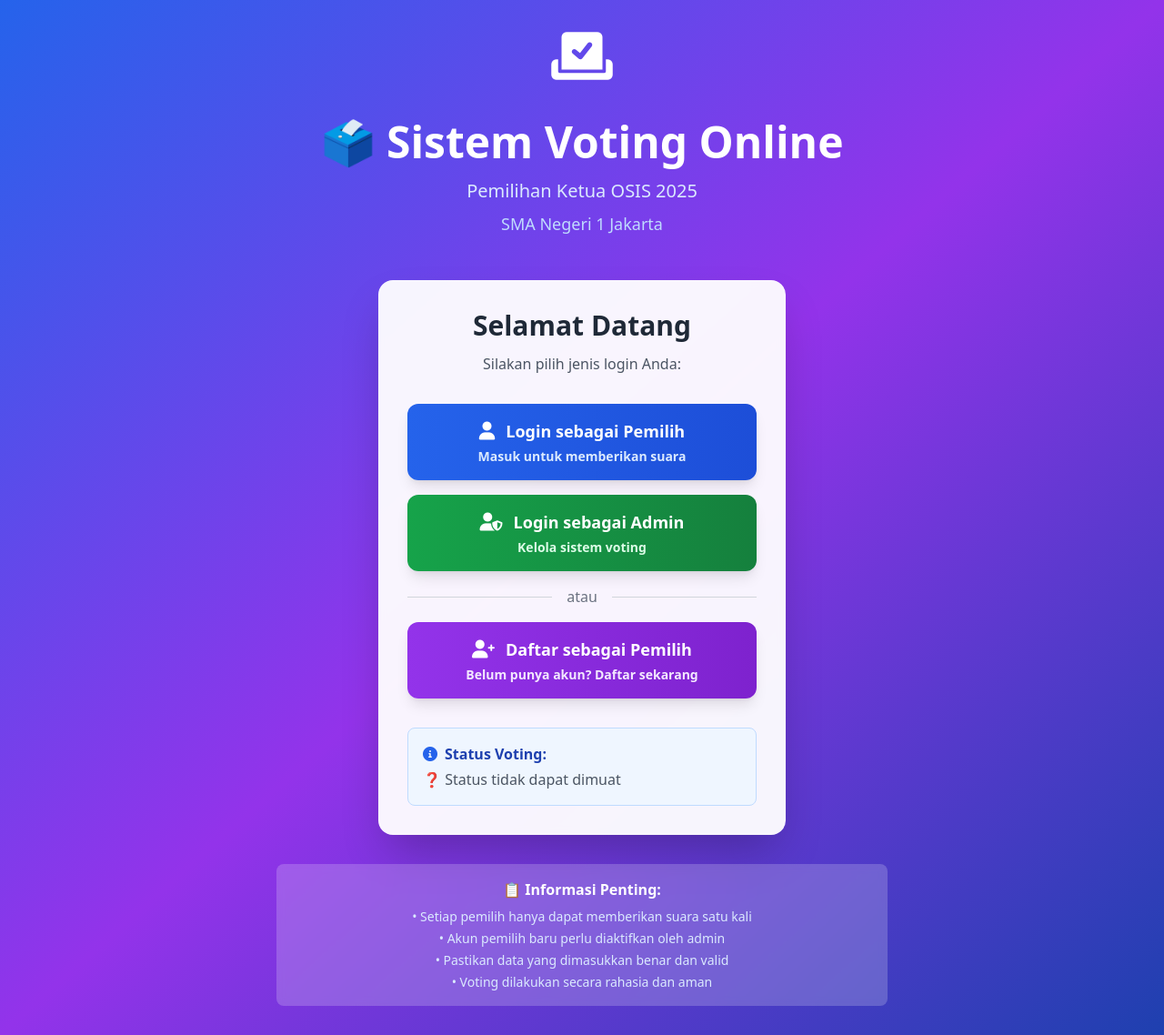
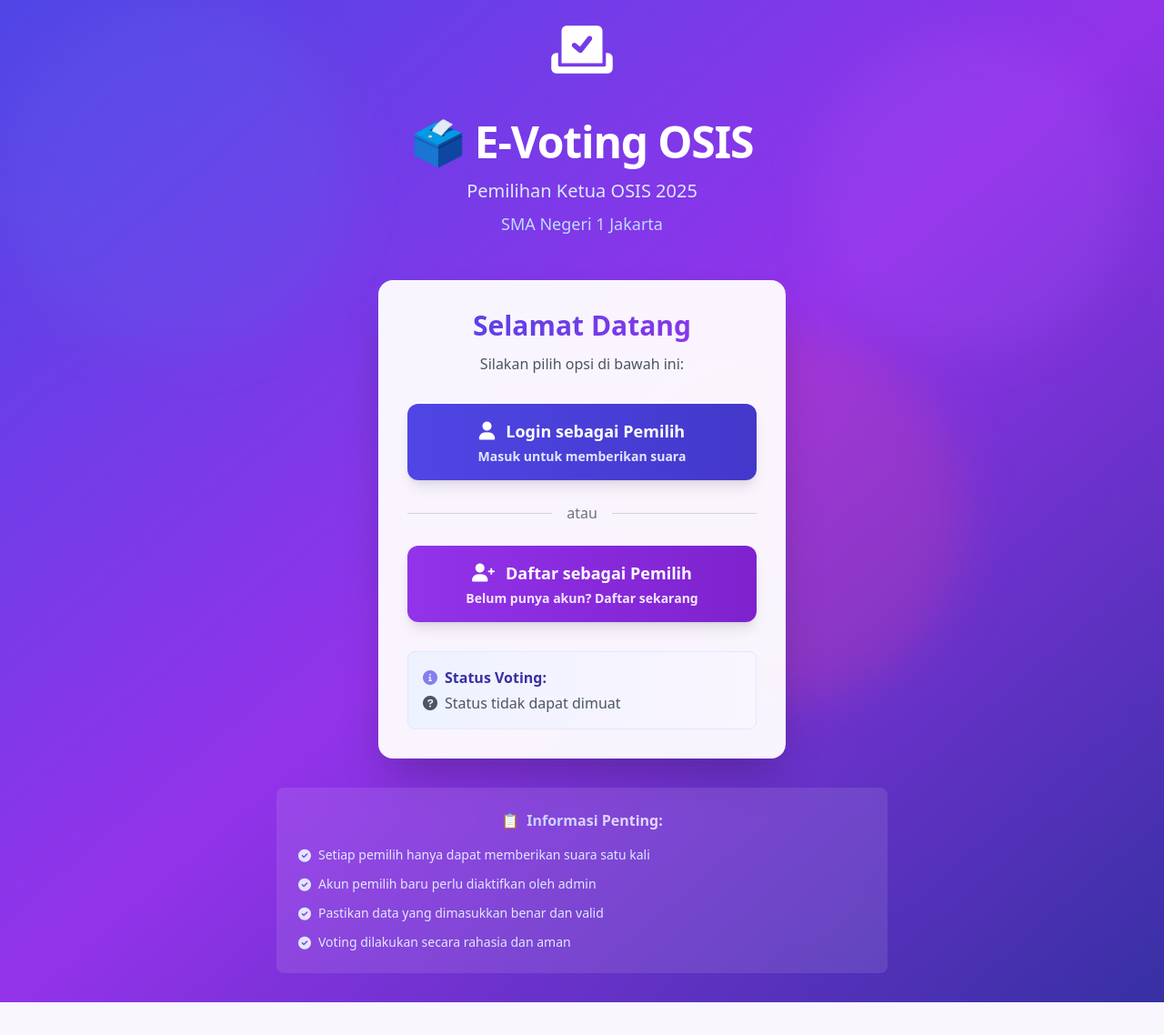
Before and after one commit to akbarwjyy/voting-system, a PHP site: page / in a window 1280 px wide. Shown: the whole page at 91% size. After the commit the page ends 1102 px from the top, so only its background shows below. Run offline with PHP 8.4, Linux system fonts and the light colour scheme; data that the repository does not hold is empty; some libraries are stand-ins or nearby versions.

Commit message:
improve UI consistency and interactivity

```diff
--- a/index.php
+++ b/index.php
@@ -24,48 +24,50 @@ if (isset($_SESSION['user_type'])) {
     <link href="https://cdnjs.cloudflare.com/ajax/libs/font-awesome/6.0.0/css/all.min.css" rel="stylesheet">
 </head>
 
-<body class="bg-gradient-to-br from-blue-600 via-purple-600 to-blue-800 min-h-screen">
-    <div class="container mx-auto px-4 py-8">
+<body class="min-h-screen bg-gradient-to-br from-indigo-600 via-purple-600 to-indigo-800 relative overflow-x-hidden">
+    <!-- Background Patterns -->
+    <div class="fixed inset-0 z-0">
+        <div class="absolute top-0 left-0 w-96 h-96 bg-indigo-500 rounded-full mix-blend-multiply filter blur-xl opacity-20 animate-blob"></div>
+        <div class="absolute top-0 right-0 w-96 h-96 bg-purple-500 rounded-full mix-blend-multiply filter blur-xl opacity-20 animate-blob animation-delay-2000"></div>
+        <div class="absolute bottom-0 left-1/2 w-96 h-96 bg-pink-500 rounded-full mix-blend-multiply filter blur-xl opacity-20 animate-blob animation-delay-4000"></div>
+    </div>
+
+    <div class="container mx-auto px-4 py-8 relative z-10">
         <!-- Header -->
         <div class="text-center mb-12">
-            <div class="mb-6">
-                <i class="fas fa-vote-yea text-6xl text-white mb-4"></i>
+            <div class="mb-6 transform hover:scale-110 transition-transform duration-300">
+                <i class="fas fa-vote-yea text-6xl text-white mb-4 animate-bounce"></i>
             </div>
-            <h1 class="text-5xl font-bold text-white mb-4">🗳️ Sistem Voting Online</h1>
-            <p class="text-xl text-blue-100 mb-2">Pemilihan Ketua OSIS 2025</p>
-            <p class="text-lg text-blue-200">SMA Negeri 1 Jakarta</p>
-        </div>
-
-        <!-- Main Card -->
-        <div class="max-w-md mx-auto bg-white rounded-2xl shadow-2xl p-8 backdrop-blur-sm bg-opacity-95">
+            <h1 class="text-5xl font-bold text-white mb-4 tracking-tight hover:tracking-wide transition-all duration-300">
+                🗳️ E-Voting OSIS
+            </h1>
+            <p class="text-xl text-blue-100 mb-2 hover:text-purple-200 transition-colors duration-300">
+                Pemilihan Ketua OSIS 2025
+            </p>
+            <p class="text-lg text-blue-200 hover:text-purple-300 transition-colors duration-300">
+                SMA Negeri 1 Jakarta
+            </p>
+        </div> <!-- Main Card -->
+        <div class="max-w-md mx-auto bg-white/95 rounded-2xl shadow-2xl p-8 backdrop-blur-sm hover:bg-white/100 transition-all duration-300 transform hover:-translate-y-1">
             <div class="text-center mb-8">
-                <h2 class="text-3xl font-bold text-gray-800 mb-3">Selamat Datang</h2>
-                <p class="text-gray-600">Silakan pilih jenis login Anda:</p>
+                <h2 class="text-3xl font-bold bg-gradient-to-r from-indigo-600 to-purple-600 bg-clip-text text-transparent mb-3">
+                    Selamat Datang
+                </h2>
+                <p class="text-gray-600">Silakan pilih opsi di bawah ini:</p>
             </div>
-
-            <div class="space-y-4">
-                <!-- Login Pemilih -->
+            <div class="space-y-6"> <!-- Login Pemilih -->
                 <a href="views/auth/login.php?type=user"
-                    class="group w-full bg-gradient-to-r from-blue-600 to-blue-700 hover:from-blue-700 hover:to-blue-800 text-white font-bold py-4 px-6 rounded-xl block text-center transition duration-300 transform hover:scale-105 shadow-lg">
-                    <div class="flex items-center justify-center space-x-3">
-                        <i class="fas fa-user text-xl group-hover:animate-pulse"></i>
+                    class="group w-full bg-gradient-to-r from-indigo-600 to-indigo-700 hover:from-indigo-700 hover:to-indigo-800 text-white font-bold py-4 px-6 rounded-xl block text-center transition-all duration-300 transform hover:scale-105 hover:shadow-xl shadow-lg relative overflow-hidden">
+                    <div class="absolute inset-0 bg-white/10 opacity-0 group-hover:opacity-100 transition-opacity duration-300"></div>
+                    <div class="flex items-center justify-center space-x-3 relative z-10">
+                        <i class="fas fa-user text-xl group-hover:animate-bounce"></i>
                         <span class="text-lg">Login sebagai Pemilih</span>
                     </div>
-                    <p class="text-blue-100 text-sm mt-1">Masuk untuk memberikan suara</p>
-                </a>
-
-                <!-- Login Admin -->
-                <a href="views/auth/login.php?type=admin"
-                    class="group w-full bg-gradient-to-r from-green-600 to-green-700 hover:from-green-700 hover:to-green-800 text-white font-bold py-4 px-6 rounded-xl block text-center transition duration-300 transform hover:scale-105 shadow-lg">
-                    <div class="flex items-center justify-center space-x-3">
-                        <i class="fas fa-user-shield text-xl group-hover:animate-pulse"></i>
-                        <span class="text-lg">Login sebagai Admin</span>
-                    </div>
-                    <p class="text-green-100 text-sm mt-1">Kelola sistem voting</p>
+                    <p class="text-indigo-100 text-sm mt-1 relative z-10">Masuk untuk memberikan suara</p>
                 </a>
 
                 <!-- Divider -->
-                <div class="flex items-center my-6">
+                <div class="flex items-center">
                     <div class="flex-grow border-t border-gray-300"></div>
                     <span class="px-4 text-gray-500 font-medium">atau</span>
                     <div class="flex-grow border-t border-gray-300"></div>
@@ -73,40 +75,87 @@ if (isset($_SESSION['user_type'])) {
 
                 <!-- Register -->
                 <a href="views/auth/register.php"
-                    class="group w-full bg-gradient-to-r from-purple-600 to-purple-700 hover:from-purple-700 hover:to-purple-800 text-white font-bold py-4 px-6 rounded-xl block text-center transition duration-300 transform hover:scale-105 shadow-lg">
+                    class="group w-full bg-gradient-to-r from-purple-600 to-purple-700 hover:from-purple-700 hover:to-purple-800 text-white font-bold py-4 px-6 rounded-xl block text-center transition-all duration-300 transform hover:scale-105 hover:shadow-xl shadow-lg relative overflow-hidden">
                     <div class="flex items-center justify-center space-x-3">
                         <i class="fas fa-user-plus text-xl group-hover:animate-pulse"></i>
                         <span class="text-lg">Daftar sebagai Pemilih</span>
                     </div>
                     <p class="text-purple-100 text-sm mt-1">Belum punya akun? Daftar sekarang</p>
                 </a>
-            </div>
-
-            <!-- Info Status -->
-            <div class="mt-8 p-4 bg-blue-50 rounded-lg border border-blue-200">
+            </div> <!-- Info Status -->
+            <div class="mt-8 p-4 bg-gradient-to-r from-indigo-50 to-purple-50 rounded-lg border border-indigo-100 transform transition-all duration-300 hover:scale-[1.02] hover:shadow-lg">
                 <div class="flex items-center space-x-2">
-                    <i class="fas fa-info-circle text-blue-600"></i>
-                    <span class="text-blue-800 font-semibold">Status Voting:</span>
+                    <i class="fas fa-info-circle text-indigo-600 animate-pulse"></i>
+                    <span class="text-indigo-800 font-semibold">Status Voting:</span>
                 </div>
-                <p id="statusVoting" class="text-blue-700 mt-1">Memuat status...</p>
+                <p id="statusVoting" class="text-indigo-700 mt-1 font-medium">Memuat status...</p>
             </div>
         </div>
 
         <!-- Footer Info -->
         <div class="text-center mt-8">
-            <div class="bg-white bg-opacity-20 backdrop-blur-sm rounded-lg p-4 max-w-2xl mx-auto">
-                <h3 class="text-white font-bold mb-2">📋 Informasi Penting:</h3>
-                <ul class="text-blue-100 text-sm space-y-1">
-                    <li>• Setiap pemilih hanya dapat memberikan suara satu kali</li>
-                    <li>• Akun pemilih baru perlu diaktifkan oleh admin</li>
-                    <li>• Pastikan data yang dimasukkan benar dan valid</li>
-                    <li>• Voting dilakukan secara rahasia dan aman</li>
+            <div class="bg-white/10 backdrop-blur-md rounded-lg p-6 max-w-2xl mx-auto transform hover:scale-[1.02] transition-all duration-300">
+                <h3 class="text-white font-bold mb-4 flex items-center justify-center">
+                    <span class="mr-2">📋</span>
+                    <span class="bg-gradient-to-r from-indigo-200 to-purple-200 text-transparent bg-clip-text">
+                        Informasi Penting:
+                    </span>
+                </h3>
+                <ul class="text-indigo-100 text-sm space-y-3">
+                    <li class="flex items-start hover:text-white transition-colors duration-200">
+                        <i class="fas fa-check-circle mt-1 mr-2"></i>
+                        <span>Setiap pemilih hanya dapat memberikan suara satu kali</span>
+                    </li>
+                    <li class="flex items-start hover:text-white transition-colors duration-200">
+                        <i class="fas fa-check-circle mt-1 mr-2"></i>
+                        <span>Akun pemilih baru perlu diaktifkan oleh admin</span>
+                    </li>
+                    <li class="flex items-start hover:text-white transition-colors duration-200">
+                        <i class="fas fa-check-circle mt-1 mr-2"></i>
+                        <span>Pastikan data yang dimasukkan benar dan valid</span>
+                    </li>
+                    <li class="flex items-start hover:text-white transition-colors duration-200">
+                        <i class="fas fa-check-circle mt-1 mr-2"></i>
+                        <span>Voting dilakukan secara rahasia dan aman</span>
+                    </li>
                 </ul>
             </div>
         </div>
     </div>
 
     <!-- Script untuk cek status voting -->
+    <style>
+        @keyframes blob {
+            0% {
+                transform: translate(0px, 0px) scale(1);
+            }
+
+            33% {
+                transform: translate(30px, -50px) scale(1.1);
+            }
+
+            66% {
+                transform: translate(-20px, 20px) scale(0.9);
+            }
+
+            100% {
+                transform: translate(0px, 0px) scale(1);
+            }
+        }
+
+        .animate-blob {
+            animation: blob 7s infinite;
+        }
+
+        .animation-delay-2000 {
+            animation-delay: 2s;
+        }
+
+        .animation-delay-4000 {
+            animation-delay: 4s;
+        }
+    </style>
+
     <script>
         // Fungsi untuk cek status voting
         async function cekStatusVoting() {
@@ -116,12 +165,12 @@ if (isset($_SESSION['user_type'])) {
 
                 const statusElement = document.getElementById('statusVoting');
                 if (data.voting_aktif) {
-                    statusElement.innerHTML = '<span class="text-green-600 font-bold">🟢 Voting Sedang Berlangsung</span>';
+                    statusElement.innerHTML = '<span class="inline-flex items-center text-green-600 font-bold"><i class="fas fa-circle text-green-500 animate-pulse mr-2"></i>Voting Sedang Berlangsung</span>';
                 } else {
-                    statusElement.innerHTML = '<span class="text-red-600 font-bold">🔴 Voting Belum Dimulai / Sudah Berakhir</span>';
+                    statusElement.innerHTML = '<span class="inline-flex items-center text-red-600 font-bold"><i class="fas fa-circle text-red-500 mr-2"></i>Voting Belum Dimulai / Sudah Berakhir</span>';
                 }
             } catch (error) {
-                document.getElementById('statusVoting').innerHTML = '<span class="text-gray-600">❓ Status tidak dapat dimuat</span>';
+                document.getElementById('statusVoting').innerHTML = '<span class="inline-flex items-center text-gray-600"><i class="fas fa-question-circle mr-2"></i>Status tidak dapat dimuat</span>';
             }
         }
 
```
Also changed, not shown: admin.php (added, +120 -0 lines), views/admin/dashboard.php (+13 -64 lines), views/admin/kelola_user.php (+3 -4 lines), views/includes/header.php (+21 -7 lines).
